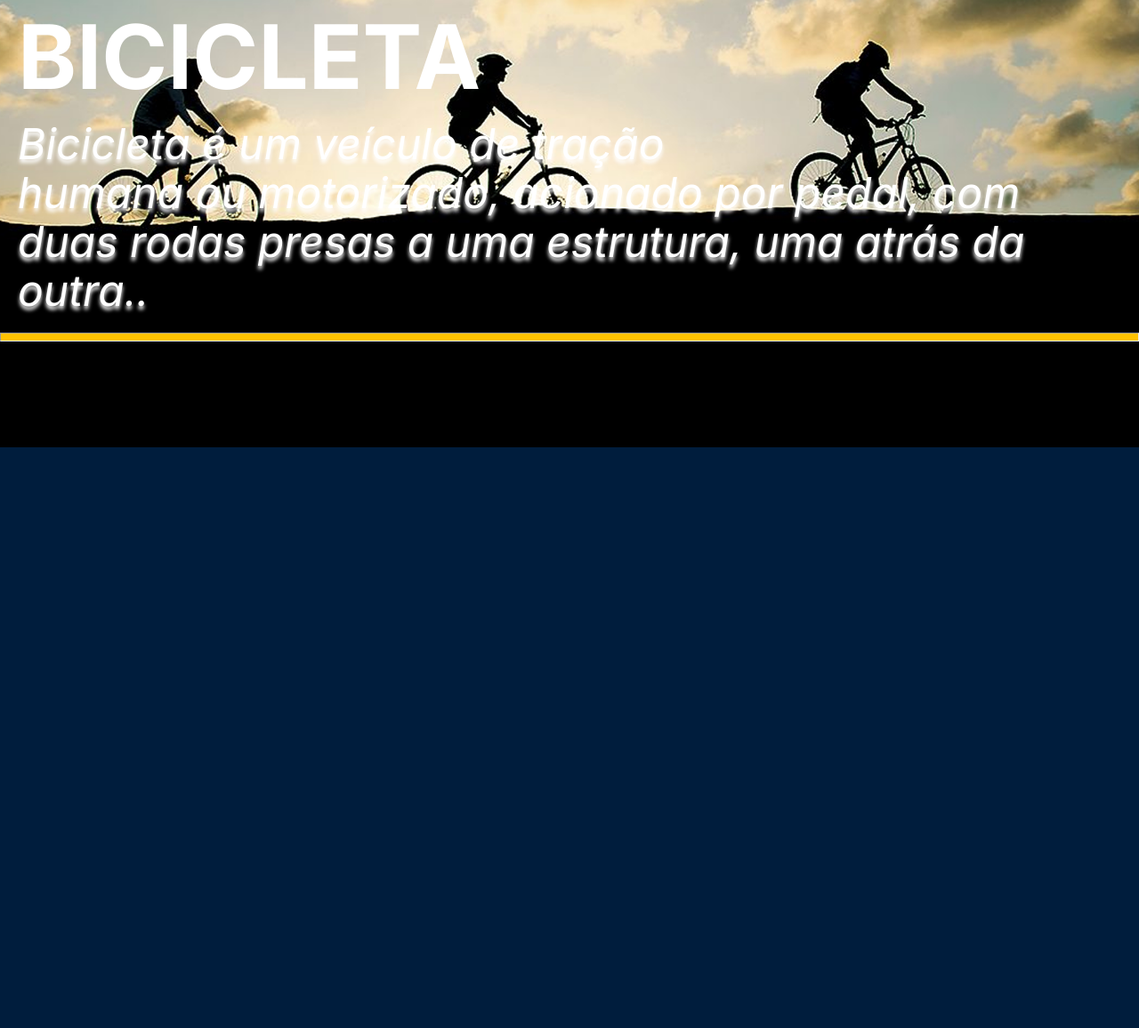
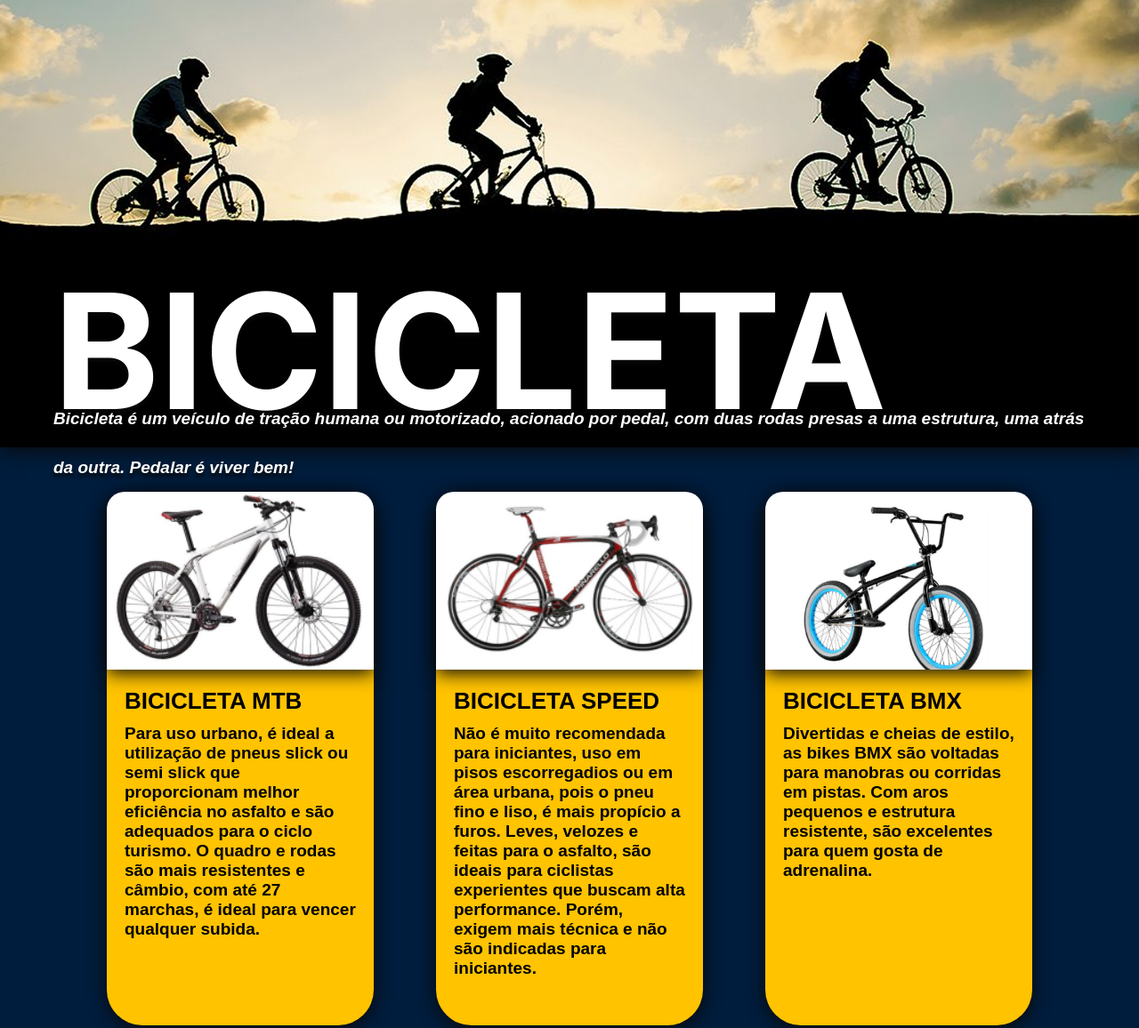
Before and after one commit to anacarneiiro/FIGMA29, a plain HTML site: page home/index.html in a window 1280 px wide. Shown: the part 137-1293 px from the top of the page at 89% size. Before the commit the page ends 800 px from the top, so only its background shows below. Drawn offline with Linux system fonts and the light colour scheme.

Commit message:
Add files via upload

```diff
--- a/home/index.html
+++ b/home/index.html
@@ -17,17 +17,99 @@
 <body>
 
     <section class="s1">
-        <div class="wrap-img">
+        <div>
             <img class="img" src="./images/image 3.png" alt="BICICLETA">
         </div>
         <div class="wrap-text">
             <h1 class="title">BICICLETA</h1>
-            <p class="text">Bicicleta é um veículo de tração humana ou motorizado, acionado por pedal, com duas rodas presas a uma estrutura, uma atrás da outra..</p>
+            <p class="text">Bicicleta é um veículo de tração humana ou motorizado, acionado por pedal, com duas rodas
+                presas a uma estrutura, uma atrás da outra. Pedalar é viver bem!</p>
         </div>
         <hr class="line1">
     </section>
 
     <section class="s2">
+        <div class="card">
+            <div class="wrap-img">
+                <img class="img-card" src="./images/0.PNG" alt="">
+            </div>
+            <div class="wrap-text">
+                <h2>BICICLETA MTB</h2>
+                <p>Para uso urbano, é ideal a utilização de pneus slick ou semi slick que proporcionam melhor eficiência
+                    no asfalto e são adequados para o ciclo turismo.
+                    O quadro e rodas são mais resistentes e câmbio, com até 27 marchas, é ideal para vencer qualquer
+                    subida.</p>
+
+            </div>
+        </div>
+
+        <div class="card">
+            <div class="wrap-img">
+                <img class="img-card" src="./images/1.PNG" alt="">
+            </div>
+            <div class="wrap-text">
+                <h2>BICICLETA SPEED</h2>
+                <p>Não é muito recomendada para iniciantes, uso em pisos escorregadios ou em área urbana, pois o pneu fino e liso, é mais propício a furos.
+                    Leves, velozes e feitas para o asfalto, são ideais para ciclistas experientes que buscam alta performance.
+                    Porém, exigem mais técnica e não são indicadas para iniciantes.</p>
+
+            </div>
+        </div>
+
+        <div class="card">
+            <div class="wrap-img">
+                <img class="img-card" src="./images/2.PNG" alt="">
+            </div>
+            <div class="wrap-text">
+                <h2>BICICLETA BMX</h2>
+                <p>Divertidas e cheias de estilo, as bikes BMX são voltadas para manobras ou corridas em pistas.
+                    Com aros pequenos e estrutura resistente, são excelentes para quem gosta de adrenalina.</p>
+
+            </div>
+        </div>
+
+
+        <div class="card">
+            <div class="wrap-img">
+                <img class="img-card" src="./images/3.PNG" alt="">
+            </div>
+            <div class="wrap-text">
+                <h2>BICICLETA RECLINADA</h2>
+                <p>As SWB têm uma maior curva de aprendizagem, são menos práticas e mais nervosas.
+                     Mas compensam, pela velocidade elevada na subida ou em terreno plano.
+                    Nas descidas, ambas são mais rápidas que uma bicicleta comum.</p>
+
+            </div>
+        </div>
+
+
+        <div class="card">
+            <div class="wrap-img">
+                <img class="img-card" src="./images/4.PNG" alt="">
+            </div>
+            <div class="wrap-text">
+                <h2>BICICLETA TRIAL</h2>
+                <p>Além disso, o eixo onde vai o pedal também é mais alto que o das bicicletas convencionais, o que ajuda a evitar que o pedal bata em obstáculos maiores.
+                    Por fim, os pneus são mais largos, com cravos e calibrados com baixa pressão,
+                    para que fiquem mais macios e ofereçam maior aderência.</p>
+
+            </div>
+        </div>
+
+        <div class="card">
+            <div class="wrap-img">
+                <img class="img-card" src="./images/5.PNG" alt="">
+            </div>
+            <div class="wrap-text">
+                <h2>BICICLETA ELETRICA</h2>
+                <p>Nos percursos planos, o motor pode fazer o trabalho de movimentar a bicicleta. Nas subidas, o ciclista não precisa pedalar muito,
+                    pois é auxiliado pelo motor para vencer o trajeto com menos esforço.
+                    Com velocidades de cerca de 25 km/h, a autonomia da maioria das bicicletas elétricas pode chegar de 30 km/h a 40 km/h.</p>
+
+            </div>
+        </div>
+
+
 
     </section>
 </body>
--- a/home/style.css
+++ b/home/style.css
@@ -1,4 +1,4 @@
-:root{
+:root {
     --d-blue: #000814;
     --m-blue: #001D3D;
     --l-blue: #003566;
@@ -7,62 +7,116 @@
 }
 
 
-*{
+* {
     margin: 0;
     padding: 0;
     box-sizing: border-box;
 }
 
-body{
+body {
     background-color: var(--m-blue);
     height: auto;
 }
 
-.s1{
+.s1 {
     width: 100%;
     height: auto;
 
 }
 
-.wrap-img{
+.wrap-img {
     width: 100%;
 
 }
 
-.img{
+.img {
     width: 100%;
     right: auto;
 }
 
-.wrap-text{
+.wrap-text {
     width: 100%;
     padding: 20px;
+    position: relative;
+}
+
+.title {
+    color: white;
+    font-family: "Inter", sans-serif;
+    font-size: 40px;
+    position: static;
 
 }
 
-.title{
-    color: white;
-    font-family: "Inter", sans-serif;
-    margin-bottom: 10px;
-    font-size: 40px;
-}
-
-.text{
+.text {
     font-family: "Inter", sans-serif;
     color: #ffffff;
     font-size: 20px;
     line-height: 30px;
     font-style: italic;
+    position: static;
+
 }
 
-.line1{
+.line1 {
     height: 10px;
     background-color: var(--yellow);
     width: 100%;
     margin: 0 auto;
 }
 
-@media( width >= 768px){
+.s2{
+    display: flex;
+    flex-wrap: wrap;
+    align-items: center;
+    justify-content: center;
+    gap: 20px;
+    height: auto;
+    min-height: 80vh;
+    padding:50px 0px;
+}
+
+.wrap-img{
+    width: 300px;
+    height: 200px;
+    overflow: hidden;
+   border-top-left-radius: 20px;
+   border-top-right-radius: 20px;
+   box-shadow: 0 4px 20px #090909;
+
+}
+
+.img-card{
+    width: 300px;
+    height: 200px;
+    transform: scale(1.2);
+}
+
+.card{
+    width: 300px;
+    height: 600px;
+    display: flex;
+    flex-direction: column;
+    align-items: left;
+    background-color: var(--yellow);
+    border-radius: 40px;
+    box-shadow: 0 4px 20px #090909;
+}
+
+.wrap-text h2{
+    font-size: 26px;
+    font-family: Arial, Helvetica, sans-serif;
+}
+
+.wrap-text p{
+    font-size: 19px;
+    font-weight: bold;
+    font-family: Arial, Helvetica, sans-serif;
+    margin-top: 10px;
+}
+
+
+@media(width >=768px) {
     .s1 {
         min-height: 80vh;
         background-image: url("../images/image 3.png");
@@ -74,21 +128,35 @@ body{
         justify-content: center;
         flex-direction: column;
         width: 100%;
+        padding: 0px 40px;
+        box-shadow: 0 4px 20px #090909;
+    }
+
+    .img {
+        display: none;
+    }
+
+    .title {
+        font-size: 180px;
+        text-shadow: 0 4px 4px #090909;
+        position: absolute;
+        bottom: -300px;
+    }
+
+    .line1{
+        display: none;
+    }
+
+    .text{
+        font-size: 48px;
+        text-shadow: 0 4px 4px #090909;
+        line-height: 55px;
+        position: absolute;
+        bottom: -350px;
 
     }
-    .img{
-        display: none;
+
+    .s2{
+        gap: 70px;
     }
-    .title{
-        font-size: 100px;
-    }
-    .line{
-        display: none;
-    }
-    .text{
-        font-size: 48px;
-        text-shadow:0 4px 4px white;
-        line-height: 55px;
-    }
-
 }
```
Also changed, not shown: home/images/0.PNG (added), home/images/1.PNG (added), home/images/2.PNG (added), home/images/22.PNG (added), home/images/3.PNG (added), home/images/4.PNG (added), home/images/5.PNG (added).
